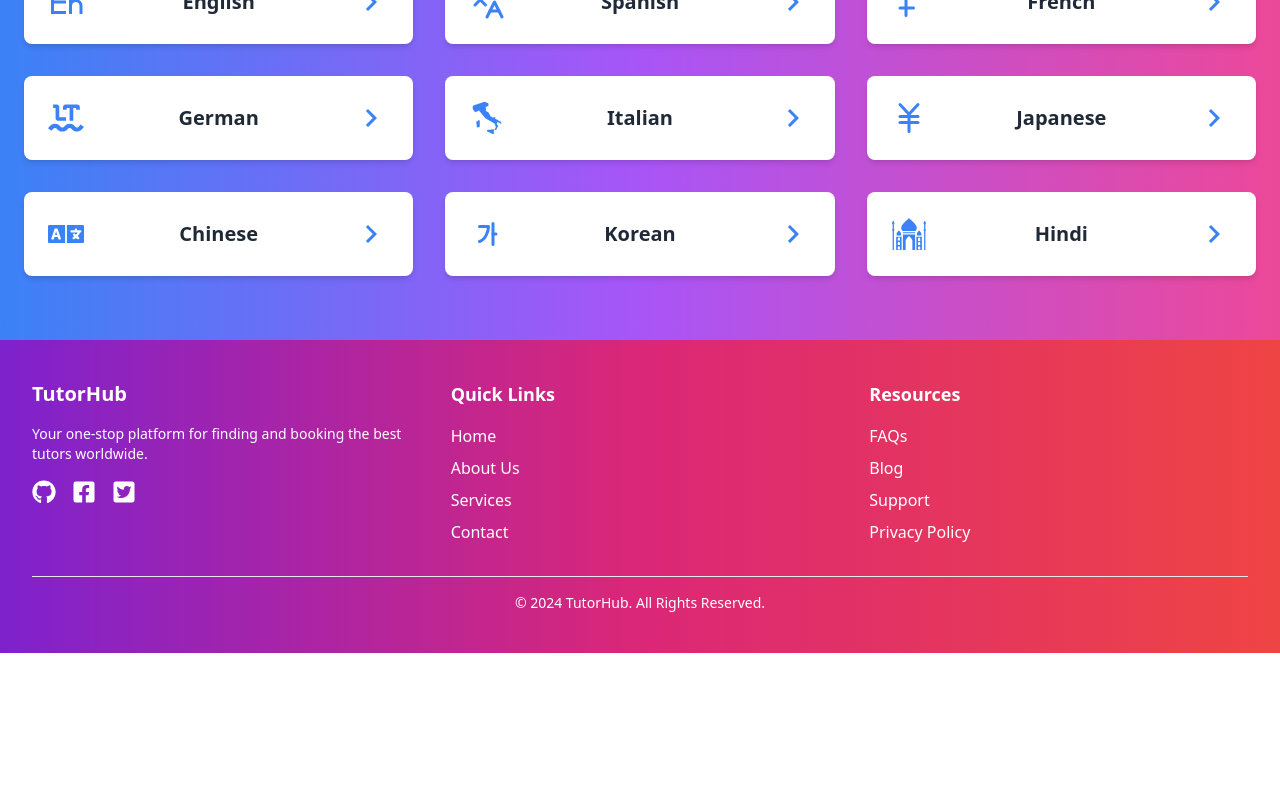
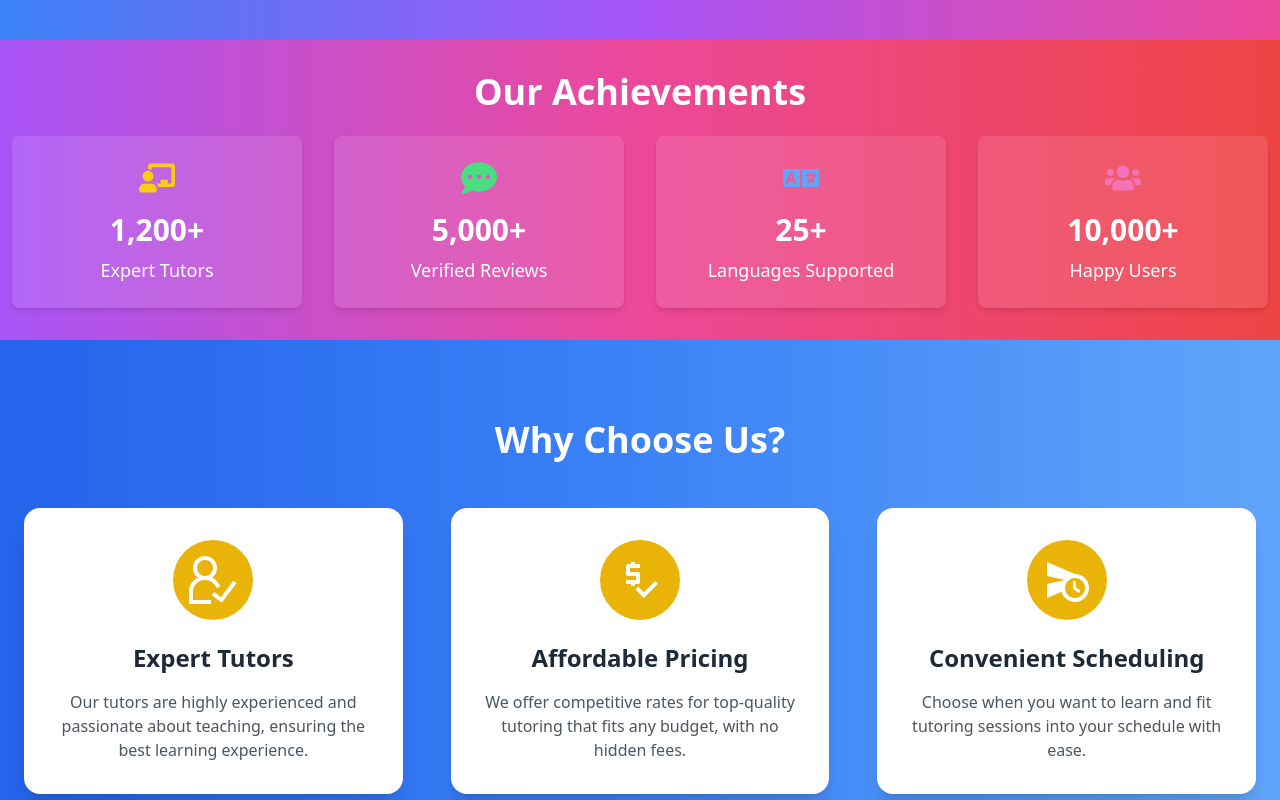
Before and after one commit to Ahad-Miah/TutorHub, a React (Vite) app: page / in a window 1280 px wide. Shown: the part 1200-2000 px from the top of the page. Before the commit the page ends 1853 px from the top, so only its background shows below. Built offline with nearby package versions, Linux system fonts and the light colour scheme.

Commit message:
added features section iin home page

```diff
--- /dev/null
+++ b/src/Components/Features/Features.jsx
@@ -0,0 +1,49 @@
+import { GrUserExpert } from "react-icons/gr";
+import { MdPriceCheck } from "react-icons/md";
+import { MdScheduleSend } from "react-icons/md";
+
+const Features = () => {
+    return (
+        <section className="py-20 px-6 bg-gradient-to-r from-blue-600 via-blue-500 to-blue-400">
+        <h2 className="text-4xl text-center font-extrabold text-white mb-12">
+            Why Choose Us?
+        </h2>
+        <div className="grid grid-cols-1 sm:grid-cols-2 lg:grid-cols-3 gap-12">
+            {/* Expert Tutors Card */}
+            <div className="text-center p-8 bg-white rounded-2xl shadow-xl hover:shadow-2xl transform transition duration-300 hover:scale-105">
+                <div className="bg-yellow-500 text-white p-4 rounded-full inline-block mb-4">
+                <GrUserExpert className="h-12 w-12" />
+                </div>
+                <h3 className="text-2xl font-semibold mb-4 text-gray-800">Expert Tutors</h3>
+                <p className="text-gray-600">
+                    Our tutors are highly experienced and passionate about teaching, ensuring the best learning experience.
+                </p>
+            </div>
+
+            {/* Affordable Pricing Card */}
+            <div className="text-center p-8 bg-white rounded-2xl shadow-xl hover:shadow-2xl transform transition duration-300 hover:scale-105">
+                <div className="bg-yellow-500 text-white p-4 rounded-full inline-block mb-4">
+                <MdPriceCheck className="h-12 w-12" />
+                </div>
+                <h3 className="text-2xl font-semibold mb-4 text-gray-800">Affordable Pricing</h3>
+                <p className="text-gray-600">
+                    We offer competitive rates for top-quality tutoring that fits any budget, with no hidden fees.
+                </p>
+            </div>
+
+            {/* Convenient Scheduling Card */}
+            <div className="text-center p-8 bg-white rounded-2xl shadow-xl hover:shadow-2xl transform transition duration-300 hover:scale-105">
+                <div className="bg-yellow-500 text-white p-4 rounded-full inline-block mb-4">
+                <MdScheduleSend className="h-12 w-12" />
+                </div>
+                <h3 className="text-2xl font-semibold mb-4 text-gray-800">Convenient Scheduling</h3>
+                <p className="text-gray-600">
+                    Choose when you want to learn and fit tutoring sessions into your schedule with ease.
+                </p>
+            </div>
+        </div>
+    </section>
+    );
+};
+
+export default Features;
--- a/src/Pages/Home.jsx
+++ b/src/Pages/Home.jsx
@@ -2,18 +2,22 @@ import React from 'react';
 import Banner from '../Components/Banner/Banner';
 import Stat from '../Components/Stat/Stat';
 import Category from '../Components/Category/Category';
+import Features from '../Components/Features/Features';
 
 const Home = () => {
     return (
         <div className=''>
             <section>
-            <Banner></Banner>
-            </section>
-            <section>
-            <Stat></Stat>
+                <Banner></Banner>
             </section>
             <section>
                 <Category></Category>
+            </section>
+            <section>
+                <Stat></Stat>
+            </section>
+            <section>
+                <Features></Features>
             </section>
         </div>
     );
```
